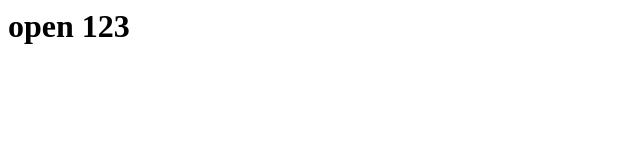
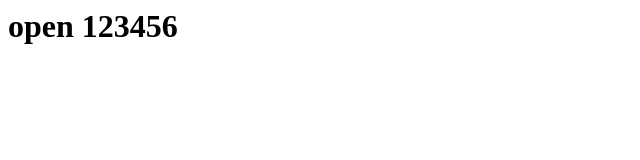
Before and after one commit to countff/open, a plain HTML site: page README/index.html in a window 1280 px wide. Shown: the full height of the page, 0-640 px from the left. Drawn offline with Linux system fonts and the light colour scheme.

Commit message:
deploy: 18fff0cf3d8986980e9d5d168764475958e07239

```diff
--- a/README/index.html
+++ b/README/index.html
@@ -1 +1 @@
-<h1>open 123</h1>
+<h1>open 123456</h1>
```
